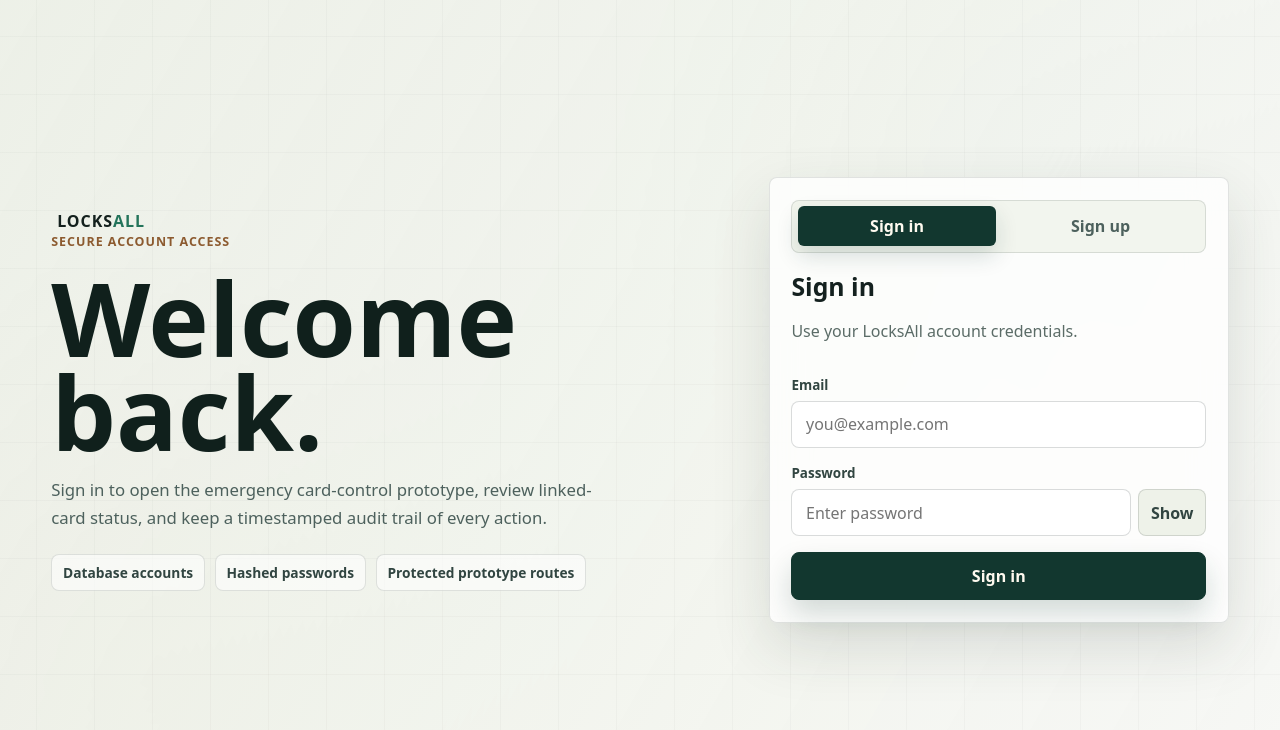
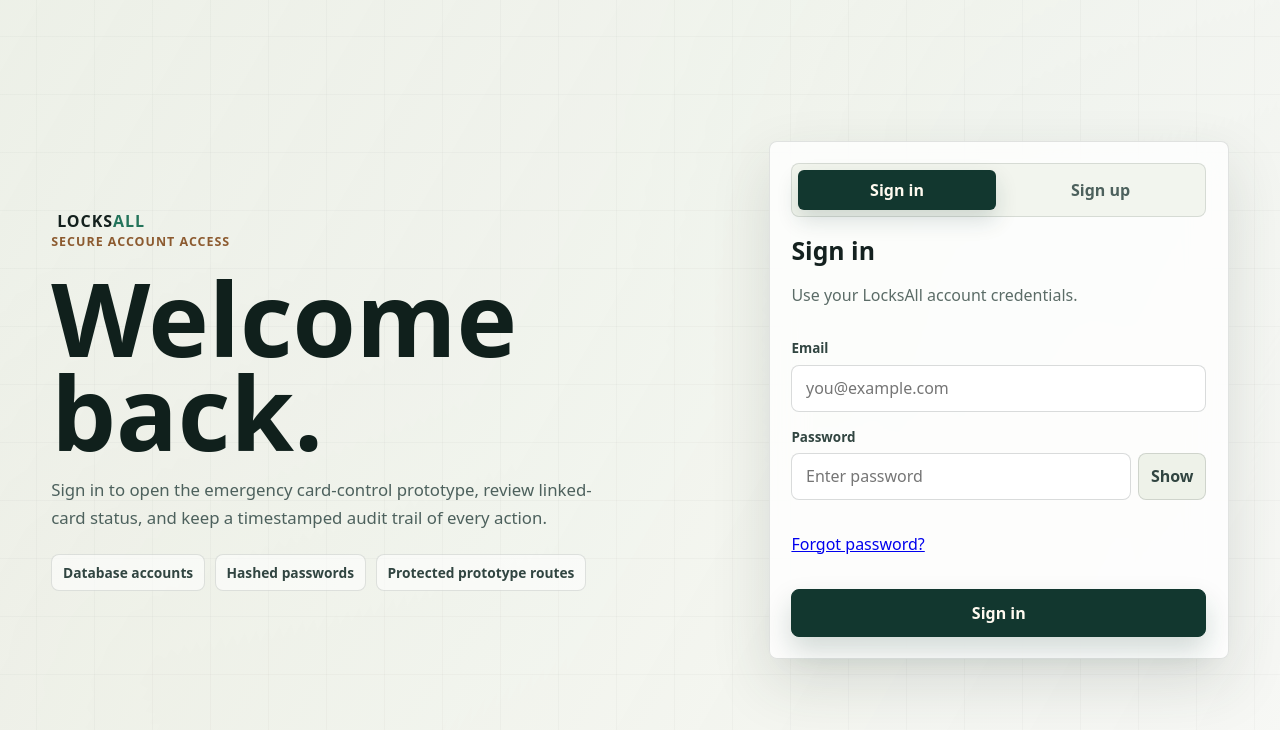
Before and after one commit to yash-rao/locksall, a Next.js app: page /login in a window 1280 px wide. Shown: the top 730 px of the page. Built offline with nearby package versions, Linux system fonts and the light colour scheme.

Commit message:
Link sign in form to password recovery

```diff
--- a/app/login/LoginClient.tsx
+++ b/app/login/LoginClient.tsx
@@ -1,5 +1,6 @@
 "use client";
 
+import Link from "next/link";
 import { signIn } from "next-auth/react";
 import { useRouter, useSearchParams } from "next/navigation";
 import { useMemo, useState } from "react";
@@ -183,6 +184,12 @@ export default function LoginClient() {
             </div>
           </label>
 
+          {mode === "signin" && (
+            <p className="la-prototype-muted">
+              <Link href="/forgot-password">Forgot password?</Link>
+            </p>
+          )}
+
           {mode === "signup" && (
             <div className={styles.passwordMeter} aria-label="Password strength">
               <div>
```
